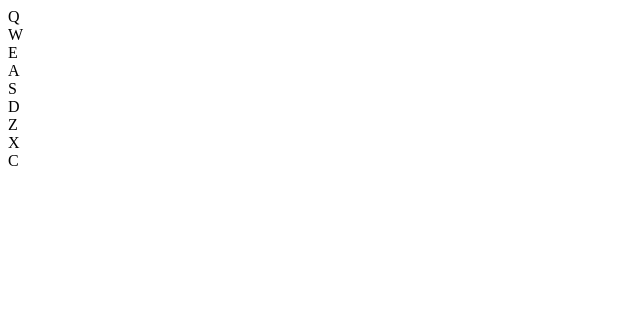
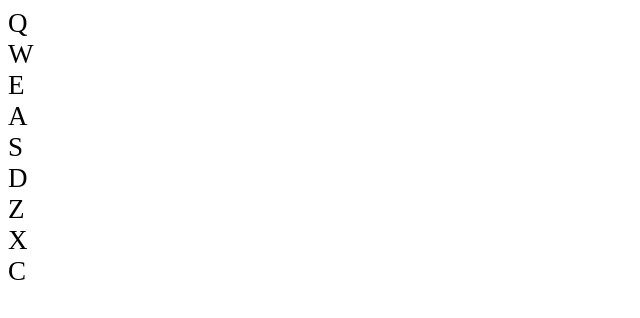
Before and after one commit to rhvdbergh/fcc-fel-drum, a React (Vite) app: page / in a window 1280 px wide. Shown: the top 318 px of the page, without its empty margins (0-640 px from the left). Built offline with nearby package versions, Linux system fonts and the light colour scheme.

Commit message:
clicks work, audio file still needs manual copy to dist

```diff
--- a/src/components/Display.js
+++ b/src/components/Display.js
@@ -4,7 +4,7 @@ import DrumPad from './DrumPad';
 const Display = () => {
     return (
         <div id="display">
-            <DrumPad audioDescription="sheep" keyboardKey="Q" />
+            <DrumPad audioDescription="cow" keyboardKey="Q" audioFile="audio_hero_s-cow-moo.mp3" />
             <DrumPad audioDescription="goat" keyboardKey="W" />
             <DrumPad audioDescription="cat" keyboardKey="E" />
             <DrumPad audioDescription="dog" keyboardKey="A" />
--- a/src/components/DrumPad.js
+++ b/src/components/DrumPad.js
@@ -1,8 +1,15 @@
 import React from 'react';
 
 const DrumPad = props => {
+
+    function playSound() {
+        console.log(props.keyboardKey);
+        const aud = document.getElementById(props.keyboardKey);
+        aud.play();
+    }
     return (
-        <div className="drum-pad" id={`${props.audioDescription}`}>{props.keyboardKey}<audio className="clip" id={`${props.keyboardKey}`} src="../media/sounds/audio_hero_s-cow-moo.mp3"/></div>
+        <div className="drum-pad" id={`${props.audioDescription}`} onClick={playSound}>{props.keyboardKey}<audio className="clip" id={`${props.keyboardKey}`} src={`./media/${props.audioFile}`} />
+        </div>
     )
 }
 
--- a/src/css/style.css
+++ b/src/css/style.css
@@ -1,4 +1,5 @@
 body,
 html {
     height: 100%;
+    font-size: 1.3em;
 }
```
